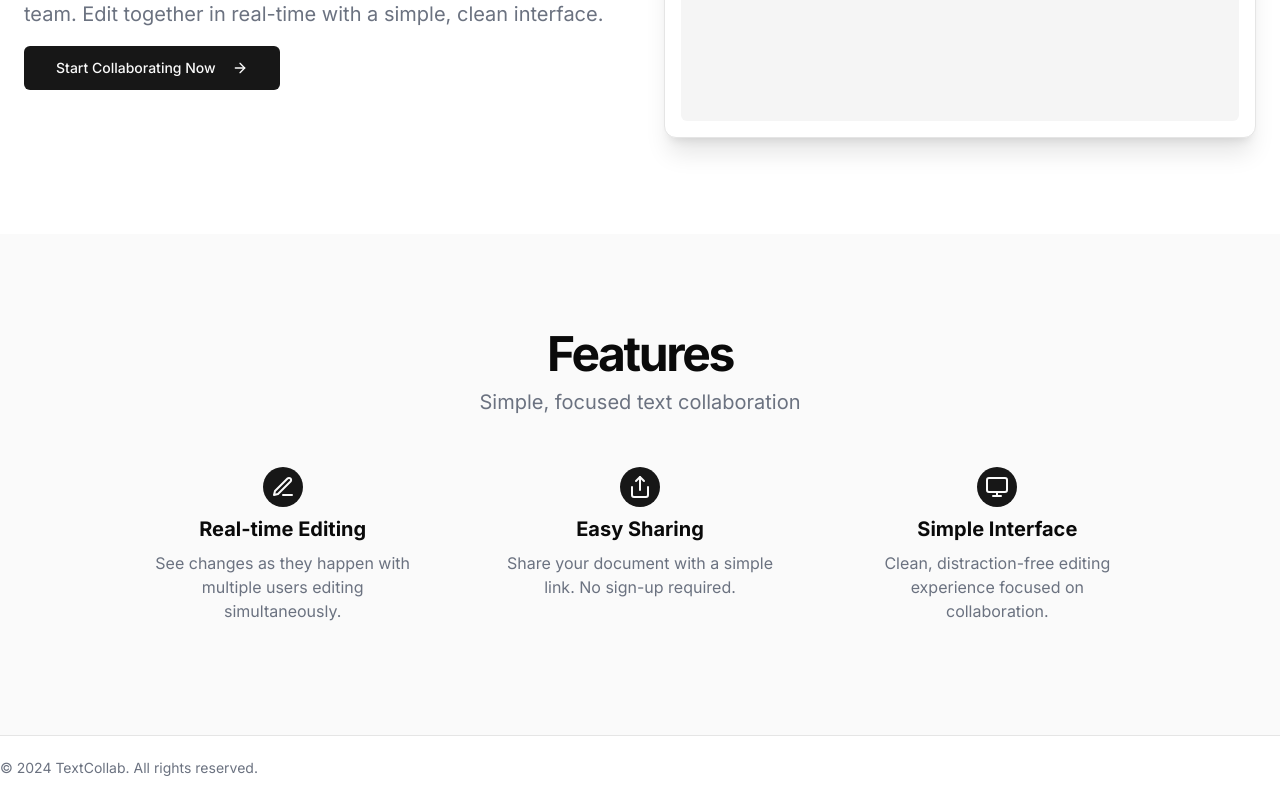
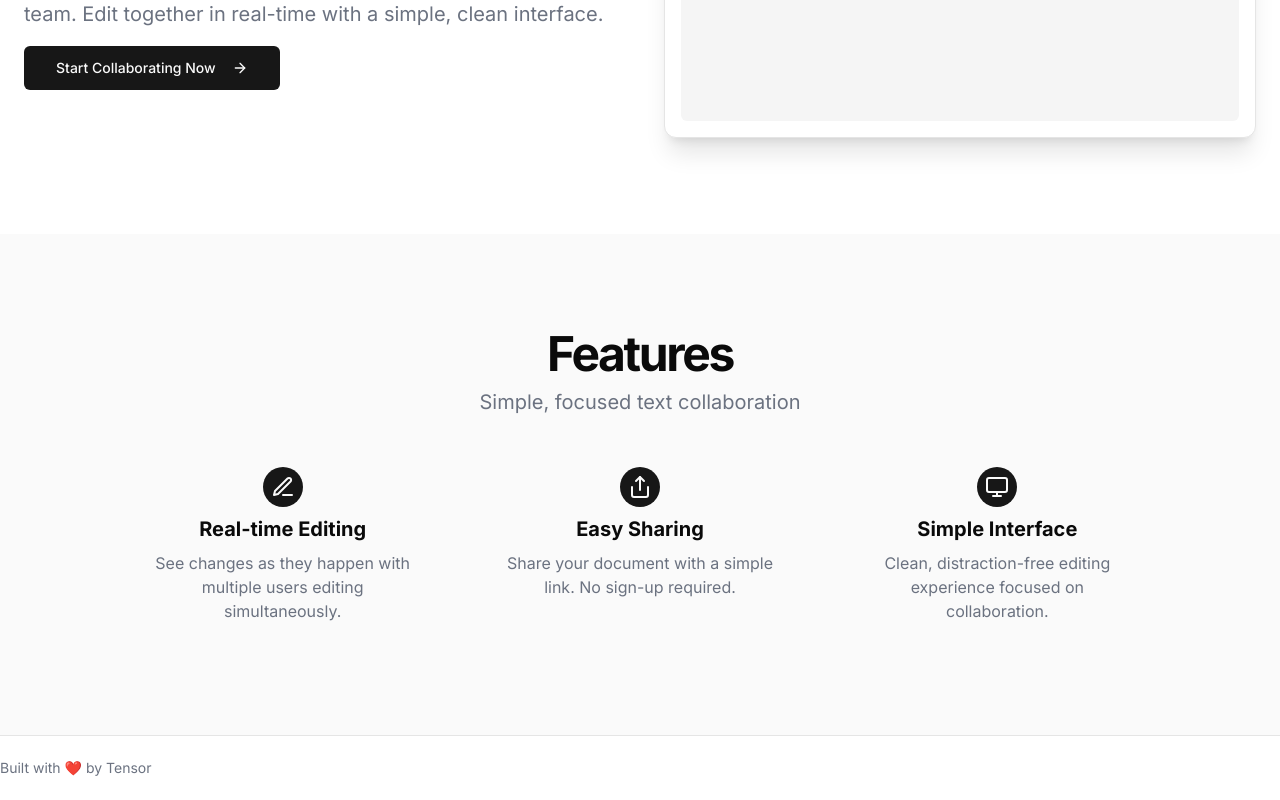
Before and after one commit to Jaydeep077/txt-collab, a Next.js app: page / in a window 1280 px wide. Shown: the part 356-1156 px from the top of the page. Built offline with nearby package versions, Linux system fonts and the light colour scheme.

Commit message:
Update page.tsx

```diff
--- a/app/page.tsx
+++ b/app/page.tsx
@@ -153,7 +153,7 @@ export default function Home() {
       <footer className="border-t py-6 md:py-0">
         <div className="container flex flex-col items-center justify-between gap-4 md:h-16 md:flex-row">
           <p className="text-center text-sm leading-loose text-gray-500 md:text-left">
-            © 2024 TextCollab. All rights reserved.
+            Built with ❤️ by Tensor
           </p>
         </div>
       </footer>
```
